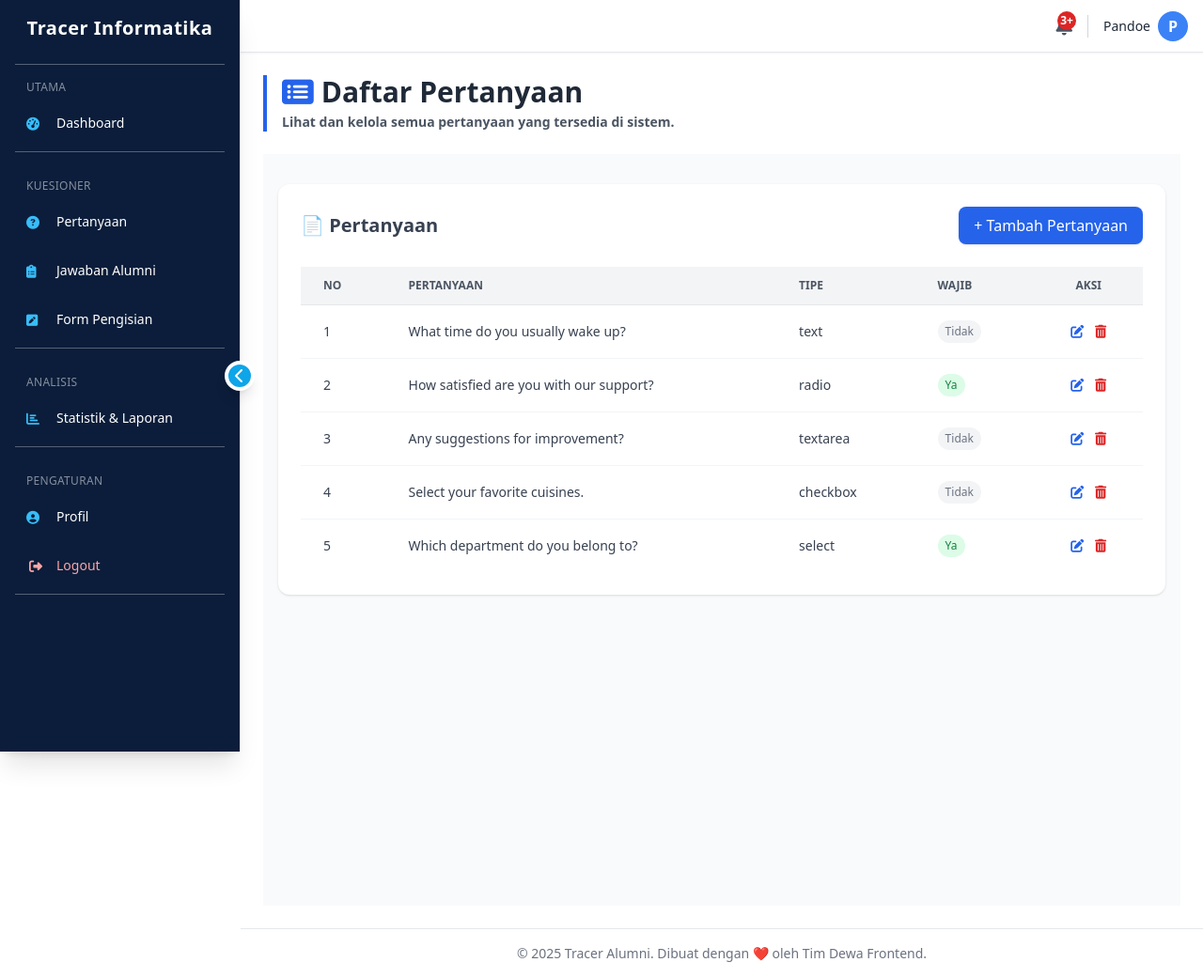
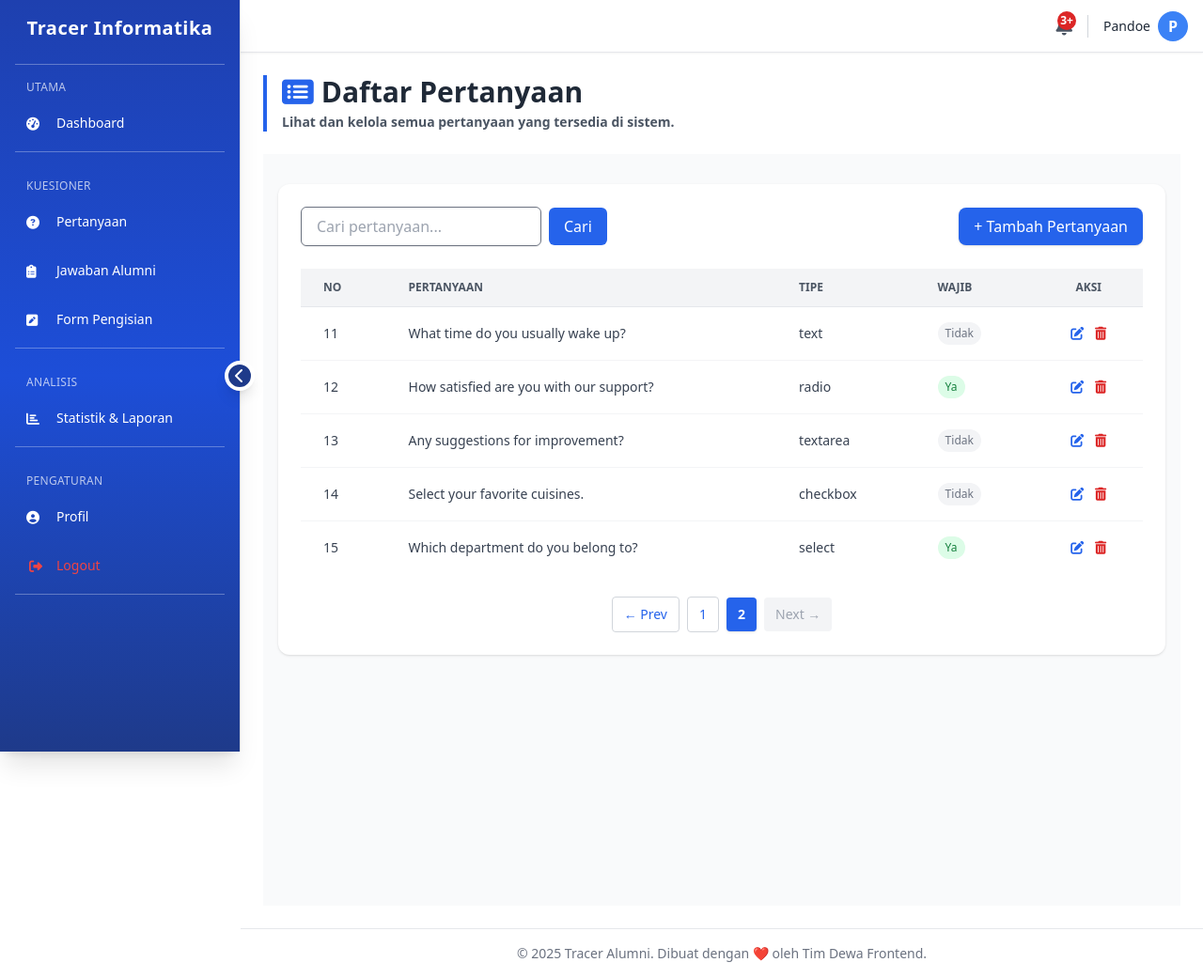
Before and after one commit to yoga233/Tracer-Alumni, a Laravel app: a page that uses resources/views/admin/questions/index.blade.php in a window 1280 px wide. Shown: the whole page at 94% size. Run offline with Laravel 12, Linux system fonts and the light colour scheme; a user stored in the database is signed in; data comes from the database, SQL or seed files in the repository; style sheets or scripts are compiled from the project's sources; some libraries are stand-ins or nearby versions.

Commit message:
five commit

```diff
--- a/app/Http/Controllers/Admin/QuestionController.php
+++ b/app/Http/Controllers/Admin/QuestionController.php
@@ -17,7 +17,8 @@
             ->when($search, function($query) use ($search) {
                 return $query->where('question_text', 'like', '%' . $search . '%');
             })
-            ->paginate(10);
+            ->paginate(10)
+            ->appends(['search' => $search]); // <- ini penting
 
         return view('admin.questions.index', compact('questions'));
     }
--- a/resources/views/admin/questions/index.blade.php
+++ b/resources/views/admin/questions/index.blade.php
@@ -11,21 +11,32 @@
         </p>
       </div>
     </div>
-
-
-
   </x-slot>
 
   <div class="py-8 bg-gray-50 min-h-screen text-gray-800">
     <div class="max-w-7xl mx-auto px-4">
       <div class="bg-white shadow rounded-xl p-6">
 
-        <div class="flex justify-between items-center mb-6">
-          <h3 class="text-xl font-bold text-gray-700">📄 Pertanyaan</h3>
-          <a href="{{ route('admin.questions.create') }}" class="bg-blue-600 hover:bg-blue-700 text-white px-4 py-2 rounded-lg shadow transition-all">
+      <div class="flex flex-col md:flex-row md:justify-between md:items-center gap-4 mb-6">
+
+        {{-- Form pencarian --}}
+        <form method="GET" action="{{ route('admin.questions.index') }}" class="w-full md:w-auto">
+          <div class="flex items-center gap-2">
+            <input type="text" name="search" value="{{ request('search') }}"
+              placeholder="Cari pertanyaan..."
+              class="w-full md:w-64 px-4 py-2 border rounded-md shadow-sm focus:outline-none focus:ring focus:border-blue-300">
+            <button type="submit" class="bg-blue-600 text-white px-4 py-2 rounded-md hover:bg-blue-700">
+              Cari
+            </button>
+          </div>
+        </form>
+
+        {{-- Tombol Tambah --}}
+        <a href="{{ route('admin.questions.create') }}" class="bg-blue-600 hover:bg-blue-700 text-white px-4 py-2 rounded-lg shadow transition-all whitespace-nowrap">
           + Tambah Pertanyaan
         </a>
       </div>
+
 
         @if (session('success'))
           <div class="mb-4 p-4 bg-green-100 text-green-700 border border-green-300 rounded-md shadow-sm">
@@ -47,7 +58,10 @@
             <tbody class="divide-y divide-gray-100 bg-white">
               @forelse ($questions as $index => $question)
                 <tr class="hover:bg-gray-50">
-                  <td class="px-6 py-4">{{ $index + 1 }}</td>
+                  {{-- Nomor tetap urut --}}
+                  <td class="px-6 py-4">
+                    {{ ($questions->currentPage() - 1) * $questions->perPage() + $index + 1 }}
+                  </td>
                   <td class="px-6 py-4">{{ $question->question_text }}</td>
                   <td class="px-6 py-4">
                     {{ $question->question_type_id ? $question->questiontype->name : 'Tipe tidak ditemukan' }}
@@ -81,6 +95,11 @@
           </table>
         </div>
 
+        {{-- Pagination --}}
+        <div class="mt-6 flex justify-center">
+          {{ $questions->withQueryString()->links('components.pagination-question') }}
+        </div>
+
       </div>
     </div>
   </div>
--- a/resources/views/components/admin-sidebar.blade.php
+++ b/resources/views/components/admin-sidebar.blade.php
@@ -1,17 +1,24 @@
-<div class="relative flex flex-col justify-between h-full w-full p-4 bg-[#0b1d3a] text-white shadow-xl">
+<div class="relative flex flex-col justify-between h-full w-full p-4 bg-gradient-to-b from-blue-800 via-blue-700 to-blue-900 text-white shadow-xl">
     <!-- Toggle Button -->
     <div class="absolute top-1/2 -right-4 transform -translate-y-1/2 z-20">
         <button @click="sidebarCollapsed = !sidebarCollapsed"
-            class="bg-sky-500 hover:bg-sky-600 text-white w-8 h-8 rounded-full shadow-lg flex items-center justify-center transition-all border-4 border-white dark:border-[#0b1d3a]">
+            class="bg-blue-900 hover:bg-blue-900 text-white w-8 h-8 rounded-full shadow-lg flex items-center justify-center transition-all border-4 border-white">
             <i class="fas" :class="sidebarCollapsed ? 'fa-chevron-right' : 'fa-chevron-left'"></i>
         </button>
     </div>
 
     <!-- Header -->
     <div class="flex justify-center mb-6">
-        <span class="text-xl font-bold tracking-wide text-center"
-              x-text="sidebarCollapsed ? 'TI' : 'Tracer Informatika'" x-transition></span>
+        <template x-if="sidebarCollapsed">
+            <div class="flex items-center justify-center w-10 h-10 bg-white text-blue-900 font-bold text-sm rounded-full shadow-md">
+                TI
+            </div>
+        </template>
+        <template x-if="!sidebarCollapsed">
+            <span class="text-xl font-bold tracking-wide text-center transition-all">Tracer Informatika</span>
+        </template>
     </div>
+
 
     <!-- Divider -->
     <div class="h-px bg-white/30 mb-4"></div>
@@ -20,71 +27,72 @@
     <nav class="flex-1 space-y-2 text-sm font-medium">
 
         <!-- GRUP: UTAMA -->
-        <div class="text-xs text-white/50 uppercase tracking-wide mb-1 px-3" x-show="!sidebarCollapsed">Utama</div>
+        <div class="text-xs text-white/70 uppercase tracking-wide mb-1 px-3" x-show="!sidebarCollapsed">Utama</div>
 
         <a href="{{ route('dashboard') }}"
-            class="relative group flex p-3 rounded-md hover:bg-sky-700/20 transition-all items-center"
+            class="relative group flex p-3 rounded-md hover:bg-blue-400/20 transition-all items-center"
             :class="sidebarCollapsed ? 'justify-center pr-0 pl-2' : 'gap-3 justify-start'">
-            <i class="fas fa-tachometer-alt w-5 h-3 text-sky-400"></i>
+            <i class="fas fa-tachometer-alt w-5 h-3 text-white"></i>
             <span x-show="!sidebarCollapsed" x-transition>Dashboard</span>
         </a>
 
         <!-- GRUP: KUESIONER -->
         <div class="h-px bg-white/30 mb-4"></div><br>
-        <div class="text-xs text-white/50 uppercase tracking-wide mt-4 mb-1 px-3" x-show="!sidebarCollapsed">Kuesioner</div>
+        <div class="text-xs text-white/70 uppercase tracking-wide mt-4 mb-1 px-3" x-show="!sidebarCollapsed">Kuesioner</div>
 
         <a href="{{ route('admin.questions.index') }}"
-            class="relative group flex p-3 rounded-md hover:bg-sky-700/20 transition-all items-center"
+            class="relative group flex p-3 rounded-md hover:bg-blue-400/20 transition-all items-center"
             :class="sidebarCollapsed ? 'justify-center pr-0 pl-2' : 'gap-3 justify-start'">
-            <i class="fas fa-question-circle w-5 h-3 text-sky-400"></i>
+            <i class="fas fa-question-circle w-5 h-3 text-white"></i>
             <span x-show="!sidebarCollapsed" x-transition>Pertanyaan</span>
         </a>
 
         <a href="{{ route('admin.alumni-answers.index') }}"
-            class="relative group flex p-3 rounded-md hover:bg-sky-700/20 transition-all items-center"
+            class="relative group flex p-3 rounded-md hover:bg-blue-400/20 transition-all items-center"
             :class="sidebarCollapsed ? 'justify-center pr-0 pl-2' : 'gap-3 justify-start'">
-            <i class="fas fa-clipboard-list w-5 h-3 text-sky-400"></i>
+            <i class="fas fa-clipboard-list w-5 h-3 text-white"></i>
             <span x-show="!sidebarCollapsed" x-transition>Jawaban Alumni</span>
         </a>
 
         <a href="{{ route('alumni.form') }}"
-            class="relative group flex p-3 rounded-md hover:bg-sky-700/20 transition-all items-center"
+            class="relative group flex p-3 rounded-md hover:bg-blue-400/20 transition-all items-center"
             :class="sidebarCollapsed ? 'justify-center pr-0 pl-2' : 'gap-3 justify-start'">
-            <i class="fas fa-pen-square w-5 h-3 text-sky-400"></i>
+            <i class="fas fa-pen-square w-5 h-3 text-white"></i>
             <span x-show="!sidebarCollapsed" x-transition>Form Pengisian</span>
         </a>
 
         <!-- GRUP: ANALISIS -->
         <div class="h-px bg-white/30 mb-4"></div><br>
-        <div class="text-xs text-white/50 uppercase tracking-wide mt-4 mb-1 px-3" x-show="!sidebarCollapsed">Analisis</div>
+        <div class="text-xs text-white/70 uppercase tracking-wide mt-4 mb-1 px-3" x-show="!sidebarCollapsed">Analisis</div>
 
         <a href="{{ route('admin.reports.showReport') }}"
-            class="relative group flex p-3 rounded-md hover:bg-sky-700/20 transition-all items-center"
+            class="relative group flex p-3 rounded-md hover:bg-blue-400/20 transition-all items-center"
             :class="sidebarCollapsed ? 'justify-center pr-0 pl-2' : 'gap-3 justify-start'">
-            <i class="fas fa-chart-bar w-5 h-3 text-sky-400"></i>
+            <i class="fas fa-chart-bar w-5 h-3 text-white"></i>
             <span x-show="!sidebarCollapsed" x-transition>Statistik & Laporan</span>
         </a>
 
         <!-- GRUP: PENGATURAN -->
         <div class="h-px bg-white/30 mb-4"></div><br>
-        <div class="text-xs text-white/50 uppercase tracking-wide mt-4 mb-1 px-3" x-show="!sidebarCollapsed">Pengaturan</div>
+        <div class="text-xs text-white/70 uppercase tracking-wide mt-4 mb-1 px-3" x-show="!sidebarCollapsed">Pengaturan</div>
 
         <a href="{{ route('profile.edit') }}"
-            class="relative group flex p-3 rounded-md hover:bg-sky-700/20 transition-all items-center"
+            class="relative group flex p-3 rounded-md hover:bg-blue-400/20 transition-all items-center"
             :class="sidebarCollapsed ? 'justify-center pr-0 pl-2' : 'gap-3 justify-start'">
-            <i class="fas fa-user-circle w-5 h-3 text-sky-400"></i>
+            <i class="fas fa-user-circle w-5 h-3 text-white"></i>
             <span x-show="!sidebarCollapsed" x-transition>Profil</span>
         </a>
 
         <form method="POST" action="{{ route('logout') }}">
             @csrf
             <button type="submit"
-                class="relative group flex w-full p-3 rounded-md text-red-300 hover:bg-red-500/20 transition-all items-center"
+                class="relative group flex w-full p-3 rounded-md text-red-500 hover:bg-red-500/10 hover:text-red-600 transition-all items-center"
                 :class="sidebarCollapsed ? 'justify-center pr-0 pl-2' : 'gap-3 justify-start'">
-                <i class="fas fa-sign-out-alt w-5 h-3"></i>
+                <i class="fas fa-sign-out-alt w-5 h-3 group-hover:text-red-600 transition"></i>
                 <span x-show="!sidebarCollapsed" x-transition>Logout</span>
             </button>
         </form>
+
         <div class="h-px bg-white/30 mb-4"></div>
     </nav>
 </div>
--- /dev/null
+++ b/resources/views/components/pagination-question.blade.php
@@ -0,0 +1,45 @@
+@if ($paginator->hasPages())
+    <nav role="navigation" aria-label="Pagination Navigation" class="flex items-center justify-center space-x-2">
+        {{-- Previous Page Link --}}
+        @if ($paginator->onFirstPage())
+            <span class="px-3 py-2 text-sm text-gray-400 bg-gray-100 rounded cursor-not-allowed">← Prev</span>
+        @else
+            <a href="{{ $paginator->previousPageUrl() }}" rel="prev"
+               class="px-3 py-2 text-sm text-blue-600 bg-white border border-gray-300 rounded hover:bg-blue-50 transition">
+                ← Prev
+            </a>
+        @endif
+
+        {{-- Pagination Elements --}}
+        @foreach ($elements as $element)
+            {{-- Dots --}}
+            @if (is_string($element))
+                <span class="px-3 py-2 text-sm text-gray-400">{{ $element }}</span>
+            @endif
+
+            {{-- Page Number Links --}}
+            @if (is_array($element))
+                @foreach ($element as $page => $url)
+                    @if ($page == $paginator->currentPage())
+                        <span class="px-3 py-2 text-sm text-white bg-blue-600 rounded shadow font-semibold">{{ $page }}</span>
+                    @else
+                        <a href="{{ $url }}"
+                           class="px-3 py-2 text-sm text-blue-600 bg-white border border-gray-300 rounded hover:bg-blue-50 transition">
+                            {{ $page }}
+                        </a>
+                    @endif
+                @endforeach
+            @endif
+        @endforeach
+
+        {{-- Next Page Link --}}
+        @if ($paginator->hasMorePages())
+            <a href="{{ $paginator->nextPageUrl() }}" rel="next"
+               class="px-3 py-2 text-sm text-blue-600 bg-white border border-gray-300 rounded hover:bg-blue-50 transition">
+                Next →
+            </a>
+        @else
+            <span class="px-3 py-2 text-sm text-gray-400 bg-gray-100 rounded cursor-not-allowed">Next →</span>
+        @endif
+    </nav>
+@endif
```
Also changed, not shown: app/Http/Controllers/Admin/AnswerController.php (+39 -46 lines), resources/views/admin/alumni_answers/index.blade.php (+45 -21 lines), resources/views/components/pagination-answer.blade.php (added). Lines whose indentation alone changed are shown as unchanged.
